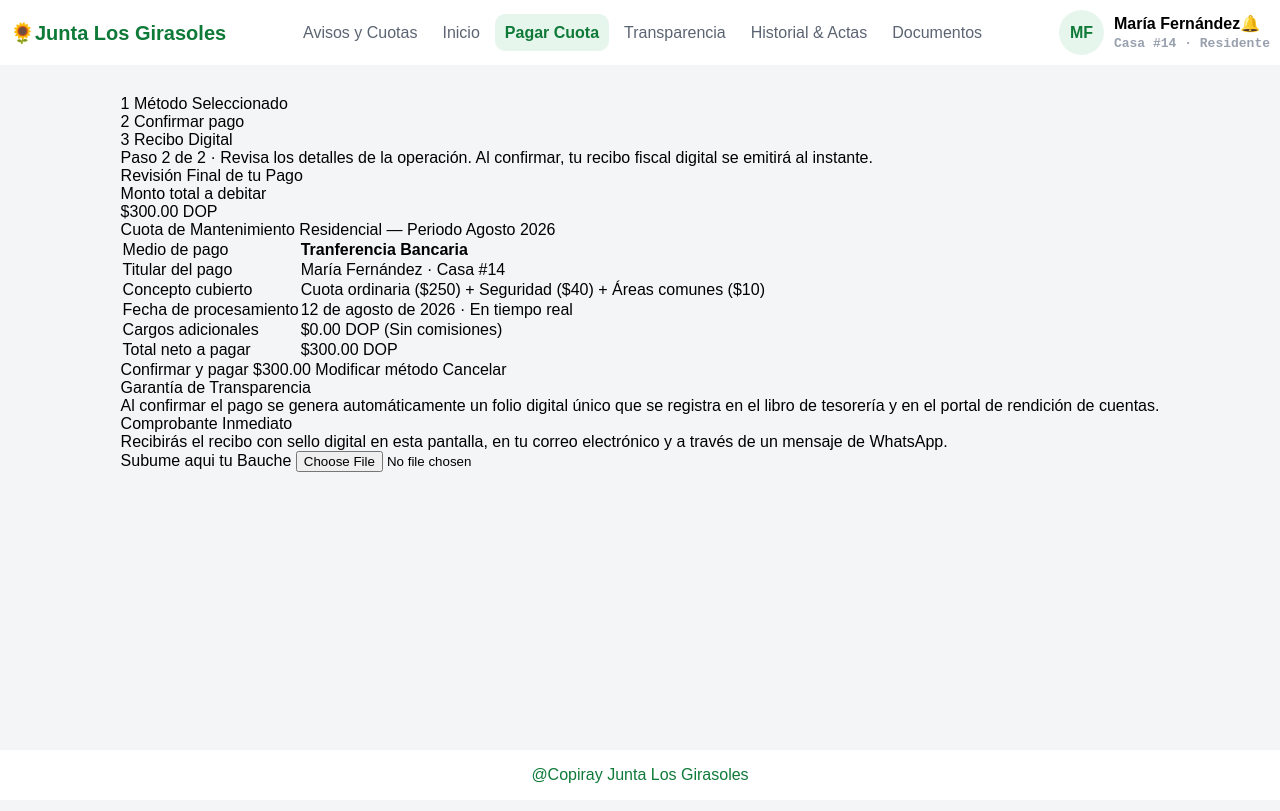
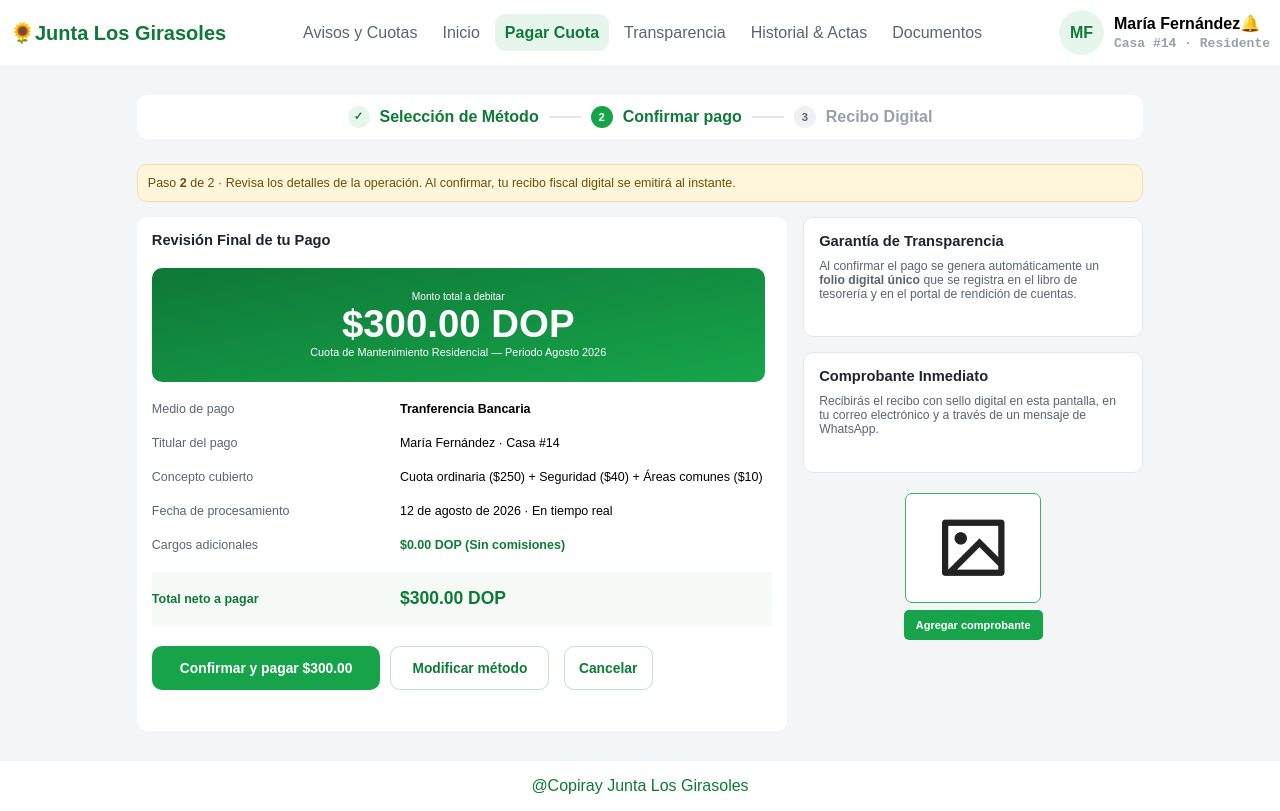
Before and after one commit to oliverdrullard/App-junta-de-vecinos-, a plain HTML site: page view/confirmarpagotranferenci.html in a window 1280 px wide. Drawn offline with nearby package versions, Linux system fonts and the light colour scheme.

Commit message:
Agrega los estilos css a la pantalla de confirmarpagotransferencia

```diff
--- /dev/null
+++ b/public/css/confirmarpagotranferenci.css
@@ -0,0 +1,317 @@
+/* ============================================================
+   Junta de vecino  · styles.css
+   Autor: (Oliver Drullard)
+   Guía de estilo: Figma → Junta de vecino / Style guide
+
+   ============================================================ */
+
+/* =================== Estilos para la barra de progreso en el paso 2 =========================*/
+
+.section-barra-progreso{
+    display: flex;
+    align-items: center;
+    justify-content: center;
+    width: 100%;
+    height: 43.6px;
+
+    background-color: #ffffff;
+    border-radius: 10px;
+}
+
+.div-guiones{
+    margin: 10px;
+    width: 32px;
+    height: 2px;
+    background-color: #E3E6EB;
+}
+
+.span-paso-encurso{
+    display: flex;
+    align-items: center;
+    justify-content: center;
+    width: 22px;
+    height: 22px;
+    font-size: 11.2px;
+    font-weight: bold;
+    color: #ffffff;
+    margin-right: 10px;
+    background-color: #16A34A;
+    border-radius: 50%;
+}
+
+.span-paso-completado{
+    display: flex;
+    align-items: center;
+    justify-content: center;
+    width: 22px;
+    height: 22px;
+    font-size: 11.2px;
+    font-weight: bold;
+    color: #0F7A38;
+    margin-right: 10px;
+    background-color: #E7F6ED;
+    border-radius: 50%;
+}
+
+.span-paso{
+    display: flex;
+    align-items: center;
+    justify-content: center;
+    width: 22px;
+    height: 22px;
+    font-size: 11.2px;
+    font-weight: bold;
+    color: #5B6472;
+    margin-right: 10px;
+    background-color: #EEF0F3;
+    border-radius: 50%;
+}
+
+.p-selecion-paso-encurso{
+
+    font-weight: bold;
+    color: #0F7A38;
+}
+.p-selecion-paso-progreso{
+    font-weight: bold;
+    color: #98A0AE;
+}
+
+/* =================== Estilos para la seccion de informacion de pasos  =========================*/
+
+.info-pasos-pago{
+    display: flex;
+    align-items: center;
+    width: 100%;
+    height: 38.3px;
+    font-size: 12.5px;
+    color: #6B5000;
+    margin-top: 25px;
+    padding: 10px;
+    border: 1px solid #F2DDA4;
+    border-radius: 10px;
+    background-color: #FFF6DC;
+}
+/* =================== Estilos para el contenedor padre del contenido principal  =========================*/
+.div-padre-contenido-principal{
+    display: flex;
+    gap: 16px;
+}
+/* =================== Estilos para la seccion de Informacion final del pago, informacion del pago  =========================*/
+.section-revicion-info-pago{
+    width: 650.4px;
+    height: 514.6px;
+    margin-top: 15px;
+    padding: 15px;
+    border-radius: 10px;
+    background-color: #ffffff;
+}
+
+.titulo-revicion-info-pago{
+    font-size: 14.7px;
+    font-weight: bold;
+    color: #1F2430;
+}
+
+.div-monto-a-pagar{
+    display: flex;
+    flex-direction: column;
+    text-align: center;
+    justify-content: center;
+    width: 612.8px;
+    height: 113.9px;
+    margin-top: 20px;
+    margin-bottom: 20px;
+    color: #ffffff;
+    border-radius: 10px;
+    background: linear-gradient(to bottom right,#0F7A38 5%, #16A34A 95%);
+}
+
+.titulo-monto-total{
+    font-size: 10.2px;
+
+}
+
+.cantidad{
+    font-size: 38.4px;
+    font-weight: bold;
+}
+
+.p-periodo-cuota{
+    font-size: 10.9px;
+}
+
+/* Estilos para la tabla de informacion de pago */
+
+table{
+    width: 100%;
+    border-collapse: collapse;
+}
+
+.th-tabla-informacion-forma-pago{
+    font-size: 12.5px;
+    color: #5B6472;
+    padding-bottom: 20px;
+    width: 40%;
+}
+
+.td-tabla-informacion-forma-pago-titulo{
+    font-size: 12.5px;
+    color: #5B6472;
+    padding-bottom: 20px;
+
+}
+
+.td-tabla-informacion-forma-pago{
+    font-size: 12.5px;
+    padding-bottom: 20px;
+}
+.td-tabla-informacion-forma-pago-cargo{
+    font-size: 12.5px;
+    font-weight: bold;
+    color: #0F7A38;
+    padding-bottom: 20px;
+}
+.th-tabla-informacion-forma-pago-dato{
+    font-size: 12.5px;
+    padding-bottom: 20px;
+}
+
+.tfoot-tr{
+    background-color: #F6FAF7;
+
+}
+
+.tfoot-td-titulo{
+    font-size: 12.5px;
+    font-weight: bold;
+    color: #0F7A38;
+    padding: 20px 0px 20px;
+}
+
+.tfoot-td-info{
+    font-size: 17.5px;
+    font-weight: bold;
+    color: #0F7A38;
+}
+
+/* =================== Estilos para los botones de la seccion de confirmar pago =========================*/
+
+.div-botones{
+    margin-top: 20px;
+}
+.boton-confirmar-pagar{
+    width: 228.7px;
+    height: 44.6px;
+    font-size: 13.8px;
+    font-weight: bold;
+    margin-right: 10px;
+    color: #ffffff;
+    background-color: #16A34A;
+    border: none;
+    border-radius: 10px;
+}
+
+.boton-cambiar-metodo-pago{
+    width: 158.8px;
+    height: 44.6px;
+    font-size: 13.8px;
+    font-weight: bold;
+    margin-right: 10px;
+    color: #0F7A38;
+    border: 1px solid #BFE3CD;
+    border-radius: 10px;
+    background-color: #ffffff;
+
+}
+
+.boton-cancelar-pago{
+    width: 88.8px;
+    height: 44.6px;
+    font-size: 13.8px;
+    font-weight: bold;
+    color: #0F7A38;
+    border: 1px solid #BFE3CD;
+    border-radius: 10px;
+    background-color: #ffffff;
+
+}
+/* =================== Estilos para las section de informacion adicional=========================*/
+
+.section-informacion-adicional{
+    width: 340px;
+    height: 120.6px;
+    margin-top: 15px;
+    padding: 15px;
+    border: 1px solid #E3E6EB;
+    border-radius: 10px;
+    background-color: #ffffff;
+}
+
+.titulo-inforamcion-adicional{
+    font-size: 14.7px;
+    font-weight: bold;
+
+    color: #1F2430;
+    margin-bottom: 10px;
+}
+
+.informacion-adicional{
+    font-size: 12.2px;
+    color: #5B6472;
+}
+
+.Agregar-comprobante {
+    width: 100%;
+    display: flex;
+    justify-content: center;
+    margin-top: 20px;
+}
+
+.contenedor-subir-comprobante {
+    display: flex;
+    flex-direction: column;
+    align-items: center;
+    gap: 7px;
+}
+
+/* Área donde aparece el icono */
+.area-imagen-comprobante {
+    width: 136px;
+    height: 110px;
+    border: 1px solid #36b56a;
+    border-radius: 7px;
+    display: flex;
+    justify-content: center;
+    align-items: center;
+    cursor: pointer;
+    background-color: #fff;
+}
+/* =================== Estilos para el apartado de subir el comprobane de la transferencia =========================*/
+
+/* Icono de imagen */
+.area-imagen-comprobante i {
+    font-size: 75px;
+    color: #222;
+}
+
+/* Ocultar input original */
+#subir-imagen {
+    display: none;
+}
+
+/* Botón agregar comprobante */
+.boton-agregar-comprobante {
+    background-color: #16a34a;
+    color: white;
+    font-size: 11px;
+    font-weight: 600;
+    padding: 9px 12px;
+    border-radius: 5px;
+    cursor: pointer;
+    transition: background-color 0.2s ease;
+}
+
+.boton-agregar-comprobante:hover {
+    background-color: #15803d;
+}
--- a/view/confirmarpagotranferenci.html
+++ b/view/confirmarpagotranferenci.html
@@ -9,8 +9,10 @@
     <link rel="preconnect" href="https://fonts.googleapis.com">
     <link rel="preconnect" href="https://fonts.gstatic.com" crossorigin>
     <link href="https://fonts.googleapis.com/css2?family=Roboto:ital,wght@0,100..900;1,100..900&display=swap" rel="stylesheet">
+    <link href="https://cdn.jsdelivr.net/npm/remixicon@4.6.0/fonts/remixicon.css" rel="stylesheet"/>
 
     <link rel="stylesheet" href="../public/css/styles.css">
+    <link rel="stylesheet" href="../public/css/confirmarpagotranferenci.css">
     <title>Confirmacion de pago por tranferencia </title>
 </head>
 <body>
@@ -39,85 +41,105 @@
 
         <!--===================================== INICIO DEL MAIN =================================-->
         <main>
-            <section>
+            <section class="section-barra-progreso">
+                <span class="span-paso-completado">✓</span>
+                <p class="p-selecion-paso-encurso">Selección de Método</p>
+                <div class="div-guiones"></div>
+                <span class="span-paso-encurso">2</span>
+                <p class="p-selecion-paso-encurso">Confirmar pago</p>
+                <div class="div-guiones"></div>
+                <span class="span-paso">3</span>
+                <p class="p-selecion-paso-progreso">Recibo Digital</p>
+            </section>
+
+             <section class="info-pasos-pago">
+                <p>Paso <b>2</b> de 2 · Revisa los detalles de la operación. Al confirmar, tu recibo fiscal digital se emitirá al instante.</p>
+            </section>
+            <div class="div-padre-contenido-principal">
                 <div>
-                    <p><span>1</span> Método Seleccionado</p>
-                    <div></div>
-                    <p><span>2</span> Confirmar pago</p>
-                    <div></div>
-                    <p><span>3</span> Recibo Digital</p>
+                    <section class="section-revicion-info-pago">
+                        <p class="titulo-revicion-info-pago">Revisión Final de tu Pago</p>
+                        <div class="div-monto-a-pagar">
+                            <p class="titulo-monto-total">Monto total a debitar</p>
+                            <p class="cantidad">$300.00 DOP</p>
+                            <p class="p-periodo-cuota">Cuota de Mantenimiento Residencial — Periodo Agosto 2026</p>
                         </div>
-                <div>
-                    <p>Paso 2 de 2 · Revisa los detalles de la operación. Al confirmar, tu recibo fiscal digital se emitirá al instante.</p>
-                </div>
-            </section>
-            <section>
-                <p>Revisión Final de tu Pago</p>
-                <div>
-                    <p>Monto total a debitar</p>
-                    <p>$300.00 DOP</p>
-                    <p>Cuota de Mantenimiento Residencial — Periodo Agosto 2026</p>
-                </div>
+
                         <table>
                             <thead>
                                 <tr>
-                            <td>Medio de pago</td>
-                            <td><b>Tranferencia  Bancaria</b></td>
+                                    <td class="th-tabla-informacion-forma-pago">Medio de pago</td>
+                                    <td class="th-tabla-informacion-forma-pago-dato"><b>Tranferencia  Bancaria</b></td>
                                 </tr>
                             </thead>
                             <tbody>
                                 <tr>
-                            <td>Titular del pago</td>
-                            <td>María Fernández · Casa #14</td>
+                                    <td class="td-tabla-informacion-forma-pago-titulo">Titular del pago</td>
+                                    <td class="td-tabla-informacion-forma-pago">María Fernández · Casa #14</td>
                                 </tr>
                                 <tr>
-                            <td>Concepto cubierto</td>
-                            <td>Cuota ordinaria ($250) + Seguridad ($40) + Áreas comunes ($10)</td>
+                                    <td class="td-tabla-informacion-forma-pago-titulo">Concepto cubierto</td>
+                                    <td class="td-tabla-informacion-forma-pago">Cuota ordinaria ($250) + Seguridad ($40) + Áreas comunes ($10)</td>
                                 </tr>
                                 <tr>
-                            <td>Fecha de procesamiento</td>
-                            <td>12 de agosto de 2026 · En tiempo real</td>
+                                    <td class="td-tabla-informacion-forma-pago-titulo">Fecha de procesamiento</td>
+                                    <td class="td-tabla-informacion-forma-pago">12 de agosto de 2026 · En tiempo real</td>
                                 </tr>
                                 <tr>
-                            <td>Cargos adicionales</td>
-                            <td>$0.00 DOP (Sin comisiones)</td>
+                                    <td class="td-tabla-informacion-forma-pago-titulo">Cargos adicionales</td>
+                                    <td class="td-tabla-informacion-forma-pago-cargo">$0.00 DOP (Sin comisiones)</td>
                                 </tr>
                             </tbody>
                             <tfoot>
-                        <tr>
-                            <td>Total neto a pagar</td>
-                            <td>$300.00 DOP</td>
+                                <tr class="tfoot-tr">
+                                    <td class="tfoot-td-titulo">Total neto a pagar</td>
+                                    <td class="tfoot-td-info">$300.00 DOP</td>
                                 </tr>
                             </tfoot>
                         </table>
-                <div>
-                    <botton>Confirmar y pagar $300.00</botton>
-                    <botton>Modificar método</botton>
-                    <botton>Cancelar</botton>
+                        <div class="div-botones">
+                            <button class="boton-confirmar-pagar">Confirmar y pagar $300.00</botton>
+                            <button class="boton-cambiar-metodo-pago">Modificar método</button>
+                            <button class="boton-cancelar-pago">Cancelar</button>
                         </div>
                     </section>
-            <section>
-            <p>Garantía de Transparencia</p>
-            <p>
+                </div>
+                <div>
+                    <section class="section-informacion-adicional">
+                        <p class="titulo-inforamcion-adicional">Garantía de Transparencia</p>
+                        <p class="informacion-adicional">
                             Al confirmar el pago se genera automáticamente un
-                folio digital único que se registra en el libro de
+                            <b>folio digital único</b> que se registra en el libro de
                             tesorería y en el portal de rendición de cuentas.
                         </p>
                     </section>
-            <section>
-                <p>Comprobante Inmediato</p>
-                <p>
+                    <section class="section-informacion-adicional">
+                        <p class="titulo-inforamcion-adicional">Comprobante Inmediato</p>
+                        <p class="informacion-adicional">
                             Recibirás el recibo con sello digital en esta pantalla, en
                             tu correo electrónico y a través de un mensaje de
                             WhatsApp.
                         </p>
                     </section>
-            <sestion>
-                <form action="">
-                    <label for="subir-imagen">Subume aqui tu Bauche</label>
-                    <input type="file" id="subir-imagen" accept="img/*">
+                    <section class="Agregar-comprobante">
+                        <form>
+                            <div class="contenedor-subir-comprobante">
+
+                                <label for="subir-imagen" class="area-imagen-comprobante">
+                                    <i class="ri-image-line"></i>
+                                </label>
+
+                                <input type="file" id="subir-imagen"accept="image/*">
+
+                                <label for="subir-imagen" class="boton-agregar-comprobante">
+                                    Agregar comprobante
+                                </label>
+
+                            </div>
                         </form>
-            </sestion>
+                    </section>
+                </div>
+            </div>
         </main>
         <!--===================================== FIN DEL MAIN =================================-->
         <!--===================================== INICIO DEL FOOTER =================================-->
```
Also changed, not shown: view/pagarcuota.html (+1 -1 lines). Lines whose indentation alone changed are shown as unchanged.
